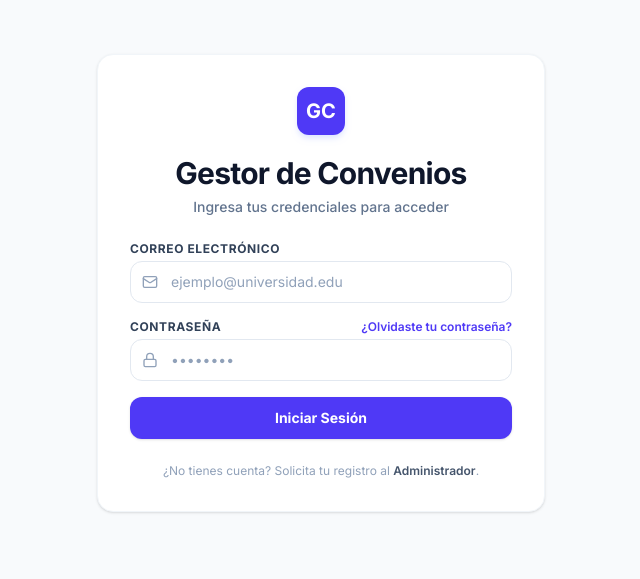
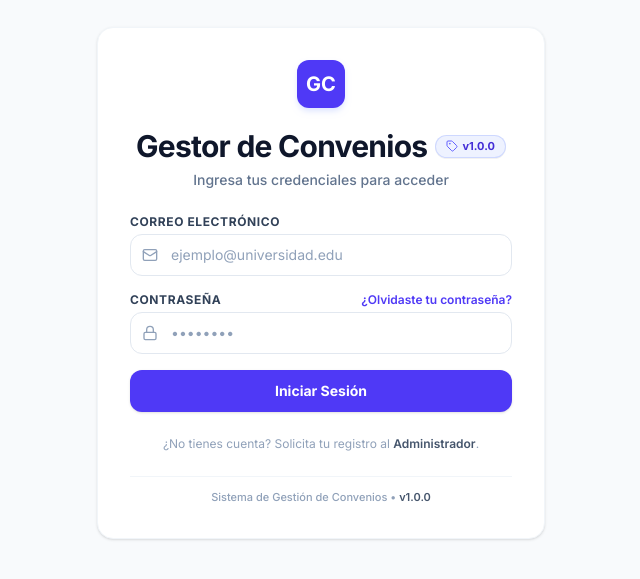
Before and after one commit to joanvup/gestion-convenios, a React (Vite) app: page / in a window 1280 px wide. Shown: the part 117-696 px from the top of the page, without its empty margins (319-959 px from the left). Built offline with nearby package versions, Linux system fonts and the light colour scheme.

Commit message:
feat: add version display to login screen
Bump project version to 1.0.0 and expose APP_VERSION constant to display it in the login interface.

```diff
--- a/package.json
+++ b/package.json
@@ -1,7 +1,7 @@
 {
   "name": "react-example",
   "private": true,
-  "version": "0.0.0",
+  "version": "1.0.0",
   "type": "module",
   "scripts": {
     "dev": "tsx server.ts",
--- a/src/components/Login.tsx
+++ b/src/components/Login.tsx
@@ -1,6 +1,7 @@
 import React, { useState } from 'react';
-import { Mail, Lock, ShieldAlert, CheckCircle2, ArrowLeft, KeyRound, Info } from 'lucide-react';
+import { Mail, Lock, ShieldAlert, CheckCircle2, ArrowLeft, KeyRound, Info, Tag } from 'lucide-react';
 import { motion, AnimatePresence } from 'motion/react';
+import { APP_VERSION } from '../version';
 
 interface LoginProps {
   onLoginSuccess: (token: string, userData: any) => void;
@@ -151,9 +152,15 @@ export default function Login({ onLoginSuccess }: LoginProps) {
           <div className="mx-auto h-12 w-12 rounded-xl bg-indigo-600 flex items-center justify-center text-white font-bold text-xl shadow-md shadow-indigo-100">
             GC
           </div>
-          <h2 className="mt-5 text-2xl sm:text-3xl font-extrabold text-slate-900 tracking-tight">
-            Gestor de Convenios
-          </h2>
+          <div className="mt-5 flex items-center justify-center gap-2">
+            <h2 className="text-2xl sm:text-3xl font-extrabold text-slate-900 tracking-tight">
+              Gestor de Convenios
+            </h2>
+            <span className="inline-flex items-center gap-1 px-2.5 py-0.5 rounded-full text-[11px] font-bold bg-indigo-50 text-indigo-700 border border-indigo-200/80 shadow-2xs">
+              <Tag className="w-3 h-3 text-indigo-500" />
+              v{APP_VERSION}
+            </span>
+          </div>
           <p className="mt-1.5 text-xs sm:text-sm text-slate-500 font-medium">
             {mode === 'login' && 'Ingresa tus credenciales para acceder'}
             {mode === 'forgot' && 'Recuperación de contraseña de usuario'}
@@ -399,6 +406,12 @@ export default function Login({ onLoginSuccess }: LoginProps) {
           </form>
         )}
 
+        {/* Card Footer with Version */}
+        <div className="pt-3 border-t border-slate-100 text-center">
+          <p className="text-[11px] font-medium text-slate-400">
+            Sistema de Gestión de Convenios • <span className="font-semibold text-slate-600">v{APP_VERSION}</span>
+          </p>
+        </div>
       </div>
     </div>
   );
--- /dev/null
+++ b/src/version.ts
@@ -0,0 +1 @@
+export const APP_VERSION = "1.0.0";
```
